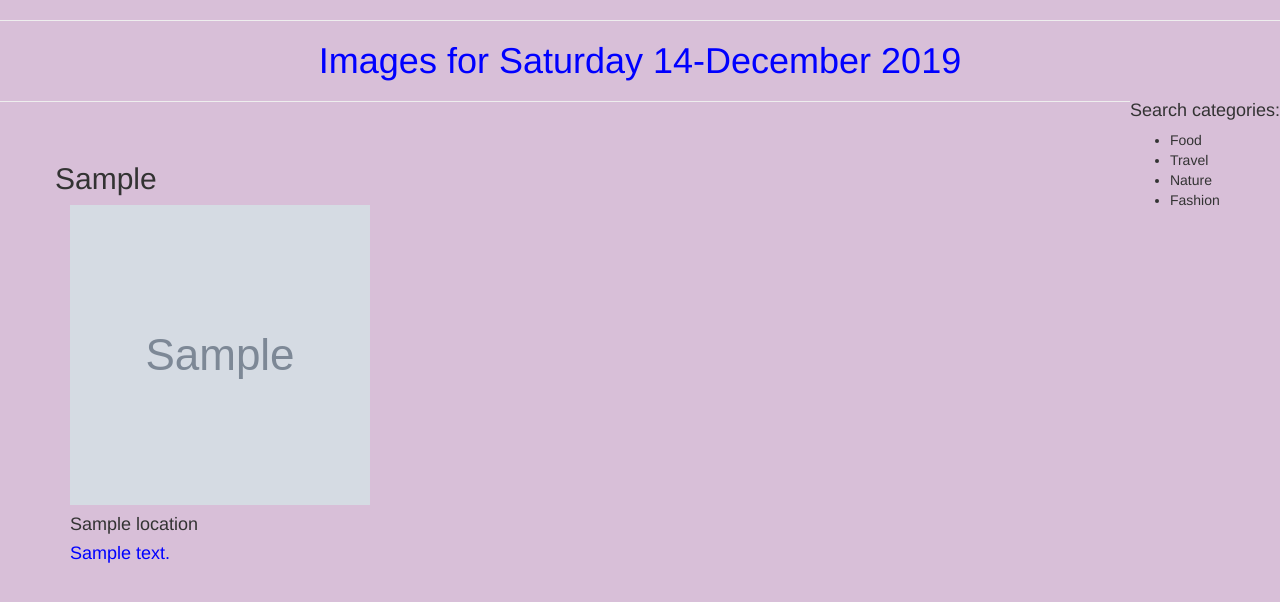
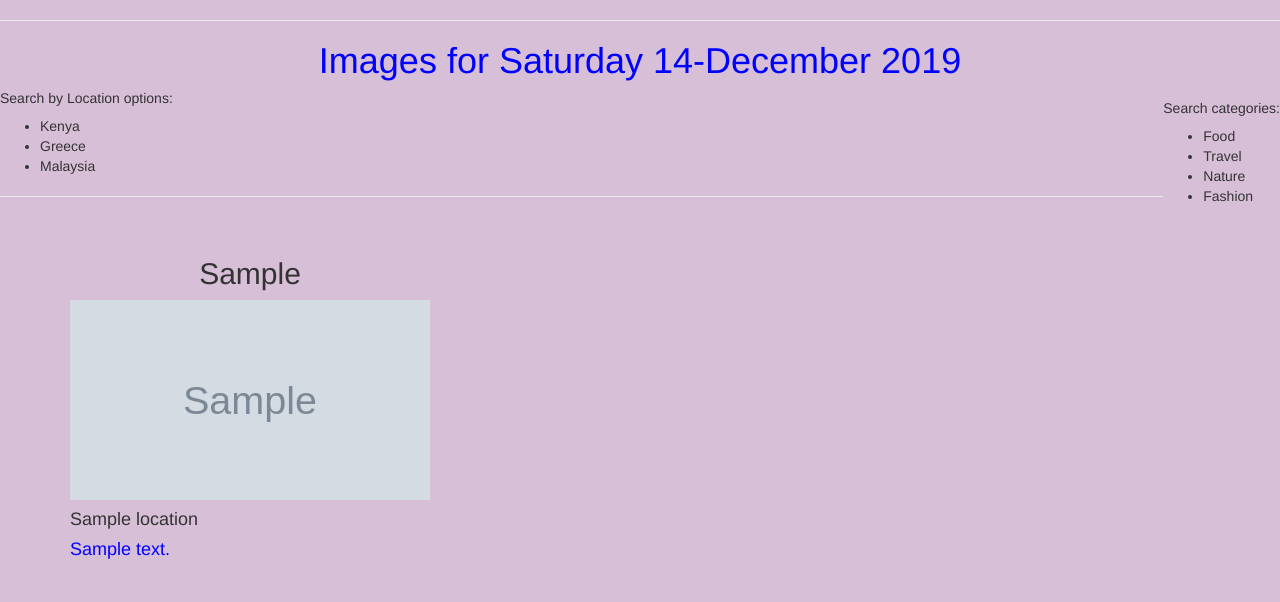
Before and after one commit to virginiah894/Personal-Gallery, a Django app: page / in a window 1280 px wide. Shown: the part 52-654 px from the top of the page. Run offline with Django 3.2, Linux system fonts and the light colour scheme; tables that the repository leaves empty hold one stand-in row (values such as "Sample post"); grey boxes marked "Sample" are stand-in pictures; some libraries are stand-ins or nearby versions.

Commit message:
Add search options

```diff
--- a/gallery/templates/all-images/today-images.html
+++ b/gallery/templates/all-images/today-images.html
@@ -1,46 +1,92 @@
 {%extends 'all-images/base.html'%}
+{% load bootstrap4%}
 
 {% block content %}
 {{block.super}}
-<div id ="search">
-  <h4>Search categories:</h4>
+
+<div id="search">
+  <h5>Search categories:</h5>
   <ul>
     <li>Food</li>
     <li>Travel</li>
     <li>Nature</li>
     <li>Fashion</li>
+    <br>
+    <br>
+  </ul>
+</div>
+<div id="location">
+  <h5>Search by Location options:</h5>
+  <ul>
+    <li>Kenya</li>
+    <li>Greece</li>
+    <li>Malaysia</li>
+
   </ul>
 </div>
 <hr>
 
 <br>
-<div class="container">
 
 
+
+
+<div class="container">
+  <div class="row">
       {% for image in images %}
+    <div class="col-md-4">
+      <div class="card mt-4">
+        <div class="card-header text-center">
+            <h2> {{ image.category }} </h2>
+        </div>
+        <div class="card-body">
+            <img src="{{image.image.url}}" alt="{{image.image.name}}" class="img-responsive img-fluid" data-toggle="modal" data-target="#extraModal{{image.id}}" style="width: 100%; height: 200px;">
+            <!-- <a type="button" data-toggle="modal" data-target="#extraModal{{image.id}}">
+                <img src="{{image.image.url}}" alt="{{image.image.name}}" class="img-responsive"
+                  style="width: 510px;">
+              </a> -->
+        </div>
 
-    <div class="row">
-       <h2> {{ image.category }} </h2>
-        <div id="one">
-             <div class="col-xs-4 col-sm-4 col-md-4 col-lg-4">
-          <div class="card "  style="width:15rem;">
-          <img src = "{{image.image.url}}" alt="{{image.image.name}}"width="300" height="300">
+            <div class="card-title">
                 <h4>{{image.location}}</h4>
                 <h4 style="color:blue">{{image.Description }}</h4>
-        <!-- </div> -->
               </div>
       </div>
-        <!-- try -->
-
 
     </div>
 
-    {% empty %}
-    <div class="row">
-      <h2 class="text-center">There No images Items</h2>
+     <!-- Modal -->
+     <div class="modal fade" id="extraModal{{image.id}}" tabindex="-1" role="dialog"
+     aria-labelledby="exampleModalScrollableTitle" aria-hidden="true">
+     <div class="modal-dialog modal-dialog-scrollable" role="document">
+       <div class="modal-content">
+         <div class="modal-header">
+           <h5 class="modal-title" id="exampleModalScrollableTitle">{{ image.Name }}</h5>
+           <button type="button" class="close" data-dismiss="modal" aria-label="Close">
+             <span aria-hidden="true">&times;</span>
+           </button>
+         </div>
+         <div class="modal-body">
+           <div class="card" style="width: 18rem;">
+             <img src="{{ image.image.url }}" class="card-img-top" alt="...">
+             <div class="card-body">
+               <h5 class="card-title">{{image.location}}</h5>
+               <p class="card-text">{{image.Description }}.</p>
+               <input type="text" value="{{image.image.url}}" id="cpaste" class="form-control">
+
+             </div>
+           </div>
+         </div>
+         <div class="modal-footer">
+           <button type="button" class="btn btn-secondary" data-dismiss="modal">Close</button>
+           <button type="button" class="btn btn-primary">Copy</button>
+         </div>
+       </div>
+     </div>
    </div>
     {% endfor %}
-
+  </div>
+</div>
 
 
   {% endblock %}
```
Lines whose indentation alone changed are shown as unchanged.
